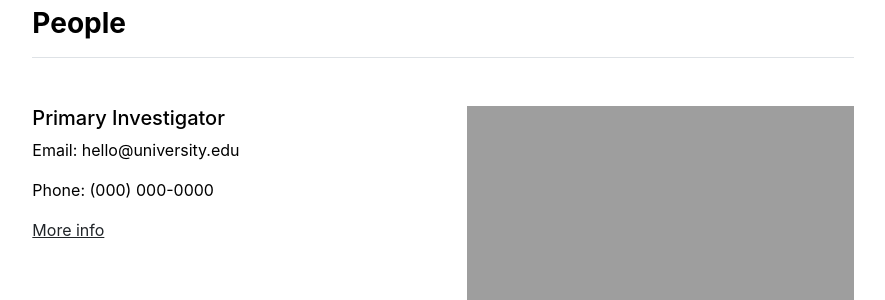
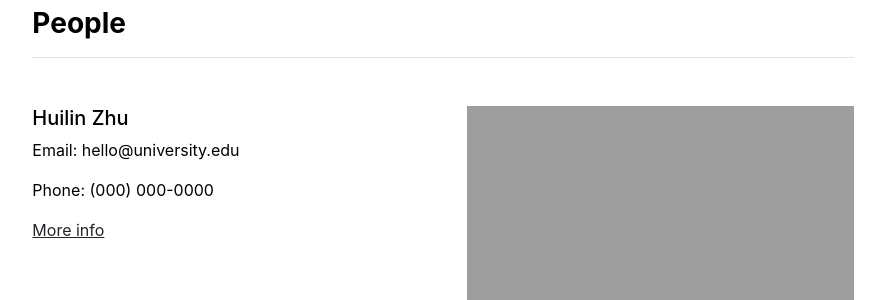
Before and after one commit to stackbit-projects/huilin-5b759, a Jekyll site: the page built from people.md, in a window 1280 px wide. Shown: the part 166-466 px from the top of the page, without its empty margins (197-1082 px from the left). Built offline with Jekyll 4.4.1, drawn with Linux system fonts in a browser that asks for light colours.

Commit message:
settings.yml: updated name in people

```diff
--- a/_data/settings.yml
+++ b/_data/settings.yml
@@ -10,7 +10,7 @@ menu:
   - name: Contact
     url: /contact
 people:
-  - name: Primary Investigator
+  - name: Huilin Zhu
     title: Researcher
     department: Physics & Astronomy
     institution: Some University
```
